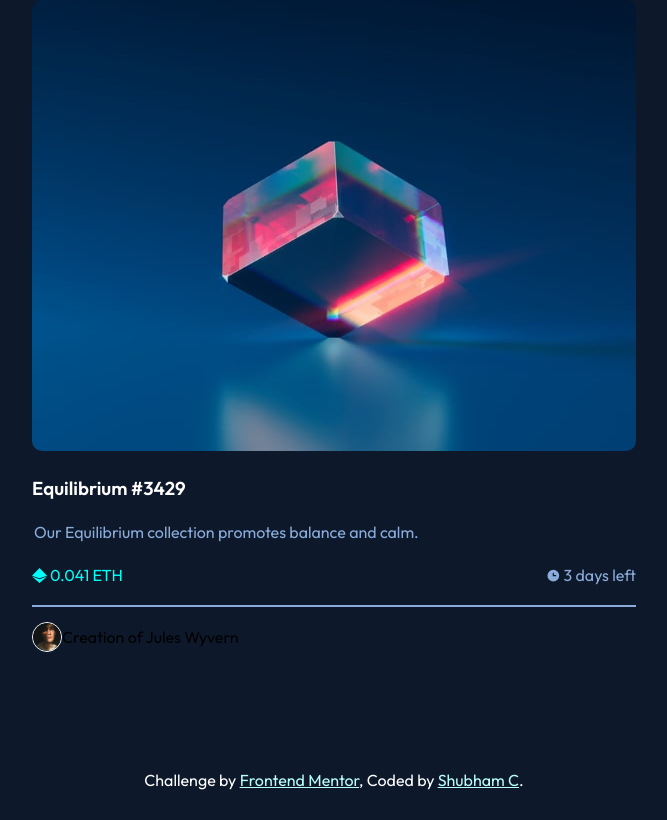
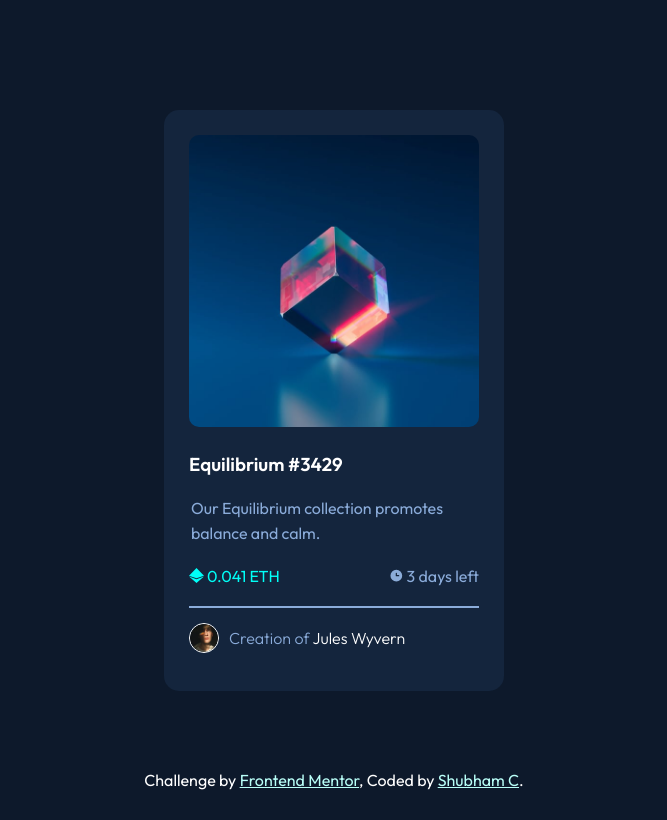
Before and after one commit to Hey-Jarvis/nft-card, a plain HTML site: page index.html in a window 1280 px wide. Shown: the whole page, without its empty margins (306-973 px from the left). Drawn offline with Linux system fonts and the light colour scheme.

Commit message:
Update styles.css

```diff
--- a/styles.css
+++ b/styles.css
@@ -24,7 +24,7 @@ section{
 
 
 
-main{
+.main{
 
     background-color: hsl(216, 50%, 16%);
     width: 85%;
@@ -139,19 +139,19 @@ hr{
 }
 
 
-h5{
+.owner_name{
     font-weight: lighter;
     margin-left: 10px;
     color:hsl(215, 51%, 70%);
 }
 
 
-h5 span{
+.owner_name span{
     color: hsl(0, 0%, 100%);
 }
 
 
-h5 span:hover{
+.owner_name span:hover{
     cursor: pointer;
     color: hsl(178, 100%, 50%);
 }
```
